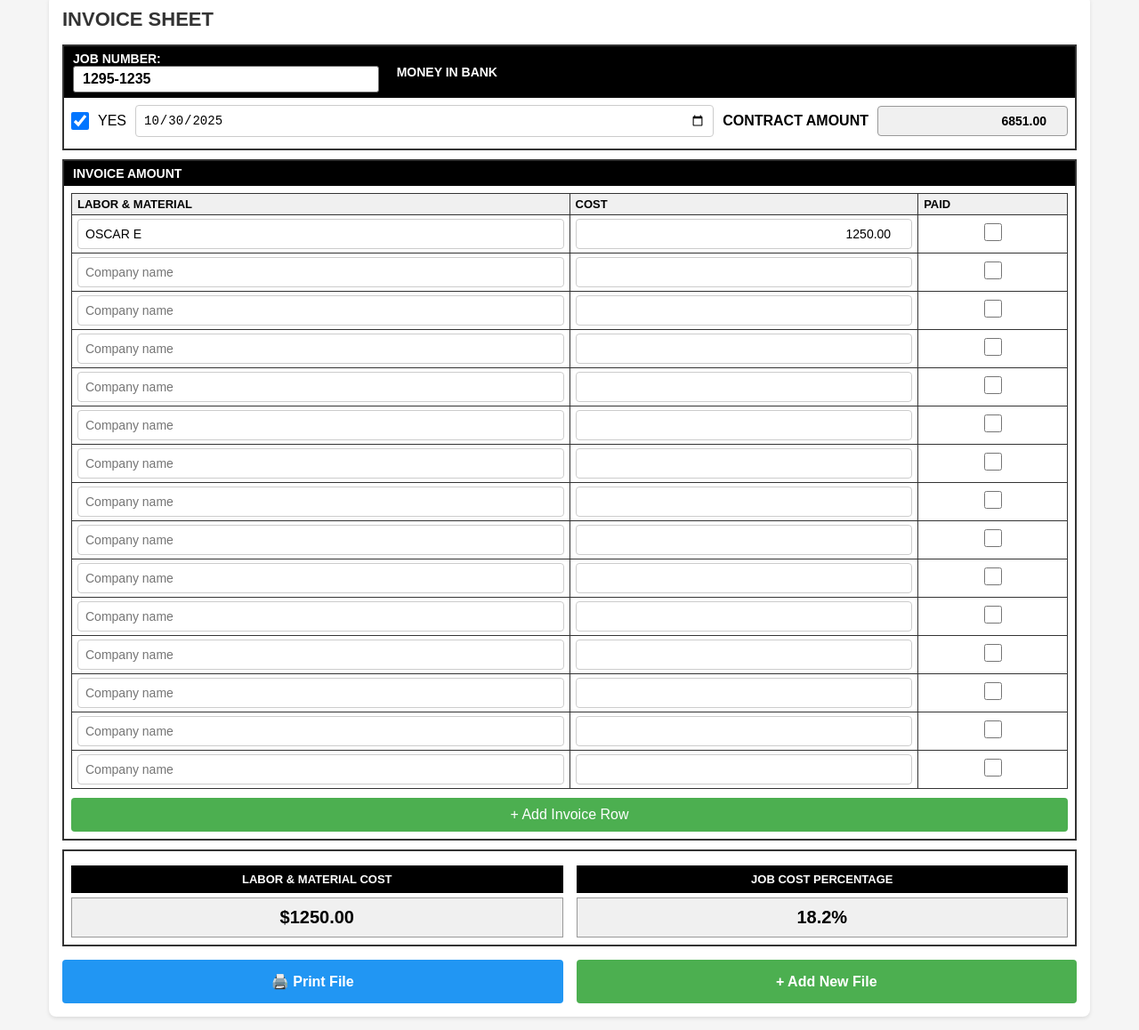
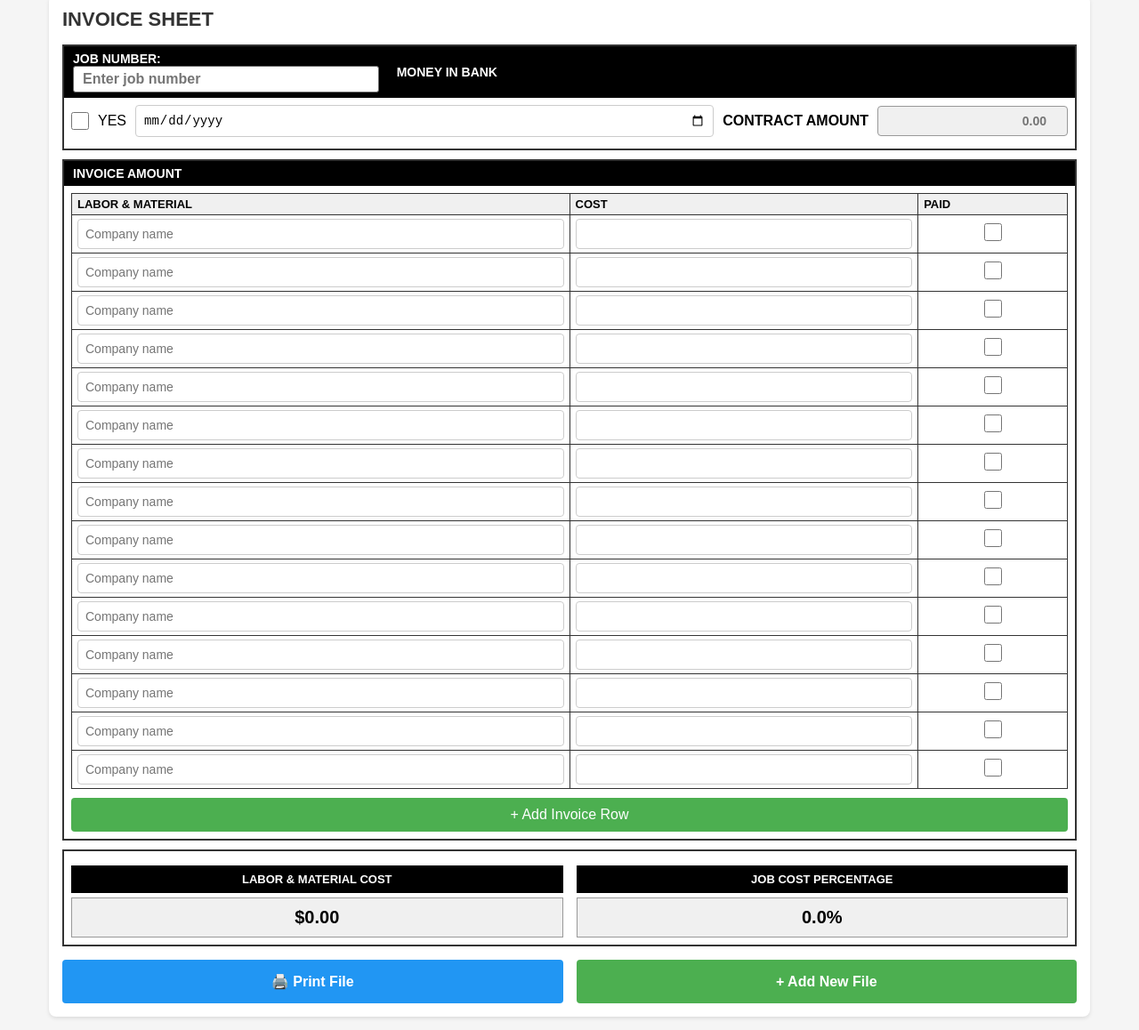
Before and after one commit to mikegyver777/BREAKDOWN-SHEET, a plain HTML site: page index.html in a window 1280 px wide. Shown: the part 21-1179 px from the top of the page at 89% size. Drawn offline with Linux system fonts and the light colour scheme.

Commit message:
Update index.html

```diff
--- a/index.html
+++ b/index.html
@@ -304,20 +304,20 @@
         <!-- Money in Bank Section with Job Number -->
         <div class="section">
             <div class="section-header" style="display: grid; grid-template-columns: auto 1fr; gap: 20px; align-items: center;">
-                <div>JOB NUMBER: <input type="text" id="jobNumber" value="1295-1235" style="background: white; border: 1px solid #666; padding: 5px 10px; font-size: 16px; font-weight: bold; color: #000; border-radius: 3px;"></div>
+                <div>JOB NUMBER: <input type="text" id="jobNumber" value="" placeholder="Enter job number" style="background: white; border: 1px solid #666; padding: 5px 10px; font-size: 16px; font-weight: bold; color: #000; border-radius: 3px;"></div>
                 <div>MONEY IN BANK</div>
             </div>
             <div class="bank-info">
                 <div class="checkbox-container">
-                    <input type="checkbox" id="moneyInBank" checked>
+                    <input type="checkbox" id="moneyInBank">
                     <label for="moneyInBank">YES</label>
                 </div>
                 <div>
-                    <input type="date" id="contractDate" value="2025-10-30">
+                    <input type="date" id="contractDate" value="">
                 </div>
                 <div style="display: grid; grid-template-columns: auto 1fr; gap: 10px; align-items: center;">
                     <div style="font-weight: bold;">CONTRACT AMOUNT</div>
-                    <input type="number" class="amount-display" id="contractAmount" value="6851.00" step="0.01" inputmode="decimal" style="border: 1px solid #999;">
+                    <input type="number" class="amount-display" id="contractAmount" value="" placeholder="0.00" step="0.01" inputmode="decimal" style="border: 1px solid #999;">
                 </div>
             </div>
         </div>
@@ -335,8 +335,8 @@
                 </thead>
                 <tbody id="invoiceTable">
                     <tr>
-                        <td><input type="text" value="OSCAR E"></td>
-                        <td><input type="number" value="1250.00" step="0.01" class="invoice-amount" inputmode="decimal"></td>
+                        <td><input type="text" placeholder="Company name"></td>
+                        <td><input type="number" step="0.01" class="invoice-amount" inputmode="decimal"></td>
                         <td style="text-align: center;"><input type="checkbox"></td>
                     </tr>
                     <tr>
@@ -419,11 +419,11 @@
             <div class="summary-section">
                 <div class="summary-item">
                     <div class="summary-label">LABOR & MATERIAL COST</div>
-                    <div class="summary-value" id="totalCost">$1,250.00</div>
+                    <div class="summary-value" id="totalCost">$0.00</div>
                 </div>
                 <div class="summary-item">
                     <div class="summary-label">JOB COST PERCENTAGE</div>
-                    <div class="summary-value" id="costPercentage">18.0%</div>
+                    <div class="summary-value" id="costPercentage">0.0%</div>
                 </div>
             </div>
         </div>
```
